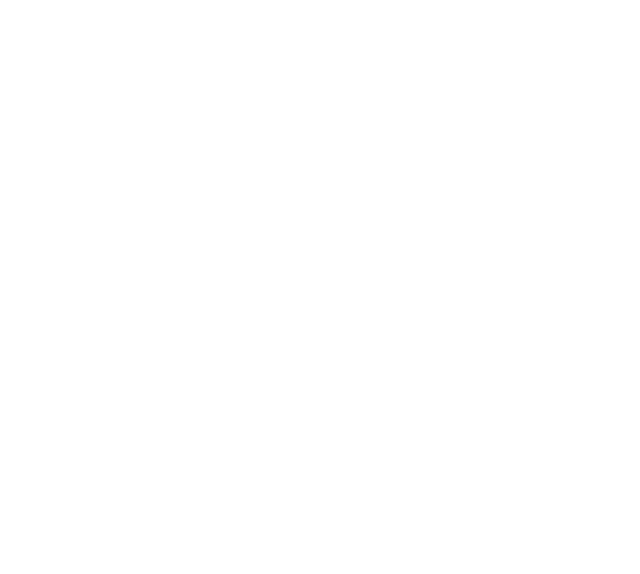
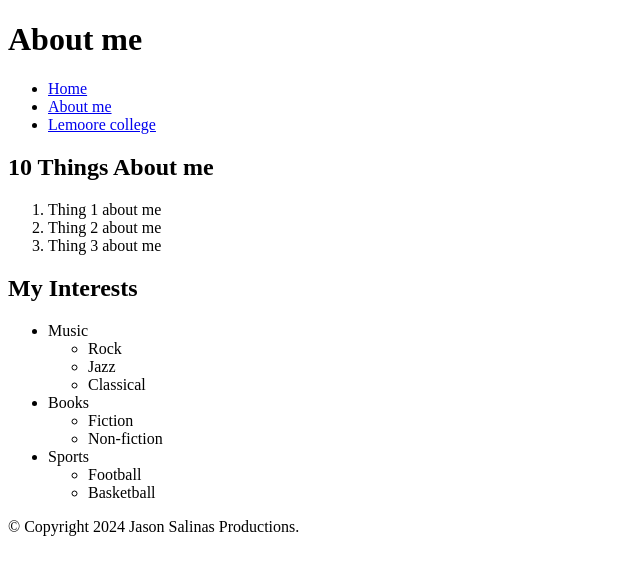
Before and after one commit to JasonSalinas115/COMP001A.LectureActivity3, a plain HTML site: page about.html in a window 1280 px wide. Shown: the whole page, without its empty margins (0-640 px from the left). Drawn offline with Linux system fonts and the light colour scheme.

Commit message:
validated index.html and about.html

```diff
--- a/about.html
+++ b/about.html
@@ -0,0 +1,59 @@
+<!DOCTYPE html>
+<html lang="en">
+<head>
+    <meta charset="UTF-8">
+    <meta name="viewport" content="width=device-width, initial-scale=1.0">
+    <title>About mr</title>
+    <link rel="shortcut icon" href="favicon-1.ico">
+</head>
+<header>
+    <h1> About me</h1>
+  <!-- header content typically goes here -->
+  <nav>
+    <!-- unordered list with 3 items-->
+     <ul>
+        <li><a href="index.html" target="self">Home</a></li>
+        <li><a href="about.html" target="self">About me</a></li>
+        <li><a href="https://westhillscollege.com/lemoore/" target="_blank">Lemoore college</a></li>
+    </ul>
+  </nav>
+</header>
+<main>
+    <!-- example of a number ordered list-->
+    <article>
+        <h2>10 Things About me</h2>
+        <ol>
+            <li>Thing 1 about me</li>
+            <li>Thing 2 about me</li>
+            <li>Thing 3 about me</li>
+        </ol>
+    </article>
+<!-- example of a multi-level unordered list-->
+    <article>
+        <h2>My Interests</h2>
+        <ul>
+            <li>Music
+                <ul>
+                    <li>Rock</li>
+                    <li>Jazz</li>
+                    <li>Classical</li>
+                </ul>
+            </li>
+            <li>Books
+                <ul>
+                    <li>Fiction</li>
+                    <li>Non-fiction</li>
+                </ul>
+            </li>
+            <li>Sports
+                <ul>
+                    <li>Football</li>
+                    <li>Basketball</li>
+                </ul>
+            </li>
+        </ul>
+    </article>
+</main>
+<footer> <p>&copy; Copyright 2024 Jason Salinas Productions.</p>
+</footer>
+</html>
```
Also changed, not shown: index.html (+4 -7 lines).
